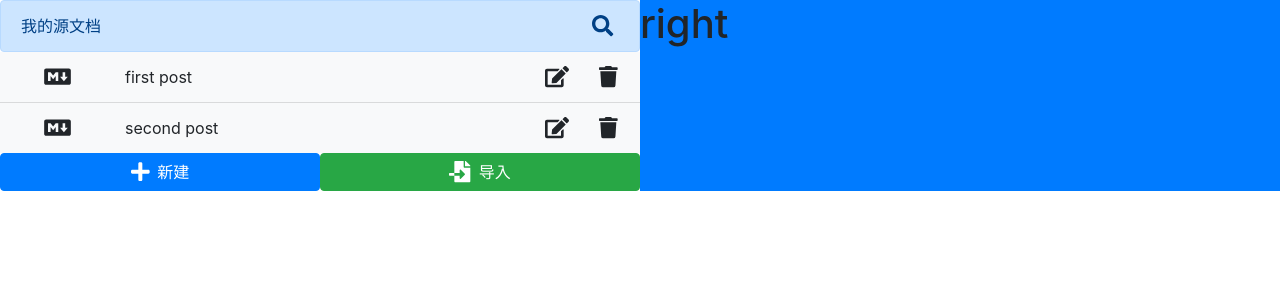
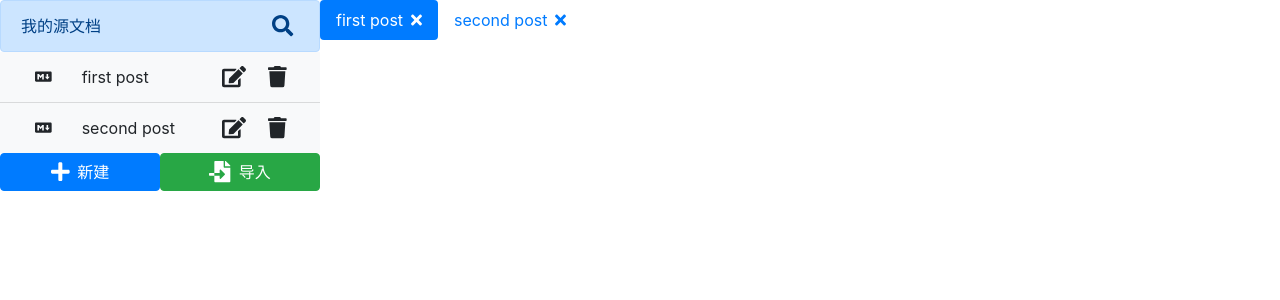
Before and after one commit to jims120706/electron-react-doc, a React (Create React App) app: page / in a window 1280 px wide. Shown: the top 300 px of the page. Built offline with nearby package versions, Linux system fonts and the light colour scheme.

Commit message:
feat：初步布局右侧tab页面，并初步添加事件

```diff
--- a/src/App.js
+++ b/src/App.js
@@ -6,13 +6,14 @@ import { faPlus, faFileImport } from '@fortawesome/free-solid-svg-icons'
 import FileSearch from './components/FileSearch'
 import FileList from './components/FileList'
 import BottomBtn from './components/BottomBtn'
+import TabList from './components/TabList'
 import defaultFiles from './utils/defaultFiles'
 
 function App() {
   return (
     <div className="App container-fluid px-0">
       <div className="row no-gutters">
-        <div className="col left-panel">
+        <div className="col-3 left-panel">
           <FileSearch title="我的源文档" onFileSearch={(value) => { console.log(value) }} />
           <FileList
             files={defaultFiles}
@@ -29,8 +30,12 @@ function App() {
             </div>
           </div>
         </div>
-        <div className="col bg-primary right-panel">
-          <h1>right</h1>
+        <div className="col-9 right-panel">
+          <TabList
+            files={defaultFiles}
+            onTabClick={(id) => console.log("onTabClick", id)}
+            activeId="1"
+          ></TabList>
         </div>
       </div>
     </div>
--- a/src/components/FileList.js
+++ b/src/components/FileList.js
@@ -33,17 +33,17 @@ const FileList = ({ files, onFileClick, onSaveEdit, onFileDelate }) => {
 			{
 				files.map(file => {
 					return (<li
-						className="list-group-item bg-light row d-flex align-items-center file-item"
+						className="list-group-item bg-light row d-flex align-items-center file-item mx-0"
 						key={file.id}
 					>
 						{file.id !== editStatus &&
 							<>
 								<FontAwesomeIcon icon={faMarkdown} size="lg" className="col-2" />
-								<span className="col-8 c-link" onClick={() => { onFileClick(file.id) }}>{file.title}</span>
-								<button type="button" className="icon-button col-1" onClick={() => { setEditStatus(file.id); setValue(file.title) }}>
+								<span className="col-6 c-link" onClick={() => { onFileClick(file.id) }}>{file.title}</span>
+								<button type="button" className="icon-button col-2" onClick={() => { setEditStatus(file.id); setValue(file.title) }}>
 									<FontAwesomeIcon icon={faEdit} title="编辑" size="lg" />
 								</button>
-								<button type="button" className="icon-button col-1" onClick={() => { onFileDelate(file.id) }}>
+								<button type="button" className="icon-button col-2" onClick={() => { onFileDelate(file.id) }}>
 									<FontAwesomeIcon icon={faTrash} title="删除" size="lg" />
 								</button>
 							</>
--- /dev/null
+++ b/src/components/TabList.js
@@ -0,0 +1,48 @@
+import React, { useState, useEffect, useRef } from 'react'
+import { FontAwesomeIcon } from '@fortawesome/react-fontawesome'
+import { faTimes } from '@fortawesome/free-solid-svg-icons'
+import PropTypes from 'prop-types' // 校验器
+import classNames from 'classnames'; // 类名拼接库
+
+const TabList = ({ files, activeId, unsaveIds, onTabClick, onTabClose }) => {
+  return (
+    <ul className="nav nav-pills">
+      {
+        files.map(file => {
+          const fClassName = classNames({
+            'nav-link': true,
+            'active': file.id === activeId
+          })
+          return (
+            <li className="nav-item" key={file.id}>
+              <a
+                href="#"
+                className={fClassName}
+                onClick={(e) => { e.preventDefault(); onTabClick(file.id) }}
+              >
+                {file.title}
+                <span className="ml-2">
+                  <FontAwesomeIcon icon={faTimes}/>
+                </span>
+              </a>
+            </li>
+          )
+        })
+      }
+    </ul>
+  )
+}
+
+TabList.propTypes = {
+  flies: PropTypes.array,
+  activeId: PropTypes.string,
+  unsaveIds: PropTypes.array,
+  onTabClick: PropTypes.func,
+  onTabClose: PropTypes.func,
+}
+
+TabList.defaultProps = {
+  unsaveIds: []
+}
+
+export default TabList
```
